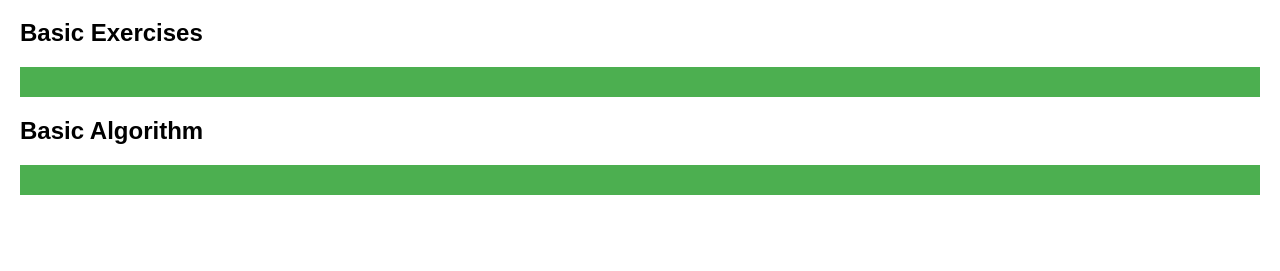
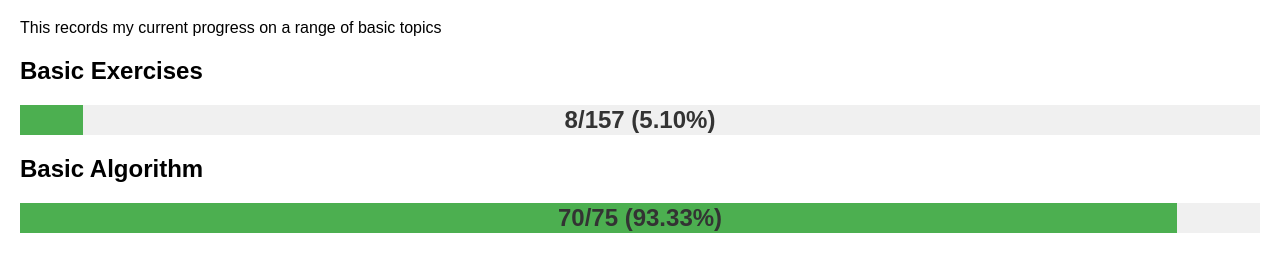
Before and after one commit to KingArth0r/C_Practice, a plain HTML site: page index.html in a window 1280 px wide. Shown: the part 61-332 px from the top of the page. Drawn offline with Linux system fonts and the light colour scheme.

Commit message:
update webpage

```diff
--- a/index.html
+++ b/index.html
@@ -10,6 +10,7 @@
     <h1>
         C Programming Journey
     </h1>
+    <p>This records my current progress on a range of basic topics</p>
 
     <div class="progress-bar-container" id="basic_exercises">
         <h2>Basic Exercises<h2>
--- a/index.js
+++ b/index.js
@@ -2,16 +2,16 @@ function updateProgressBar(folderName, totalExercises) {
     const fillElement = document.getElementById(`${folderName}-fill`);
     const labelElement = document.getElementById(`${folderName}-label`);
 
-    // Simulate the number of exercises completed (you can replace this with actual logic)
     const completedExercises = Math.floor(Math.random() * totalExercises) + 1;
 
-    // Calculate percentage
     const percentage = (completedExercises / totalExercises) * 100;
 
-    // Update progress bar
     fillElement.style.width = `${percentage}%`;
     labelElement.innerText = `${completedExercises}/${totalExercises} (${percentage.toFixed(2)}%)`;
 }
 
-// Update progress bars for each topic
-updateProgressBar('basic-exercises', 157);
+updateProgressBar('basic_exercises', 157);
+updateProgressBar('basic_algorithm', 75);
+updateProgressBar('tpyes', 18);
+updateProgressBar('input_output', 10);
+updateProgressBar('for_loop', 61);
```
